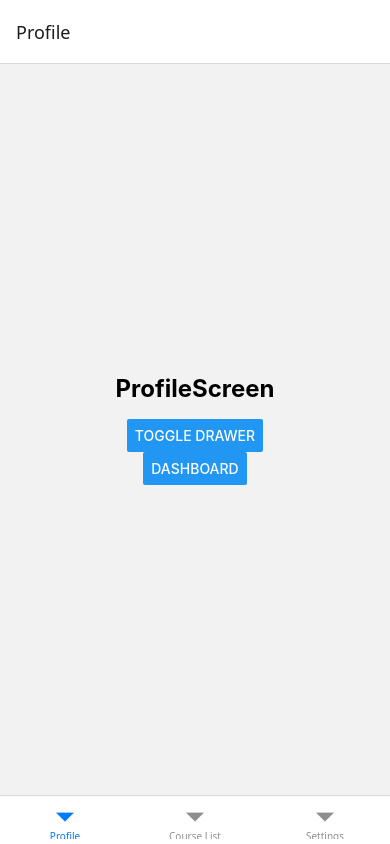
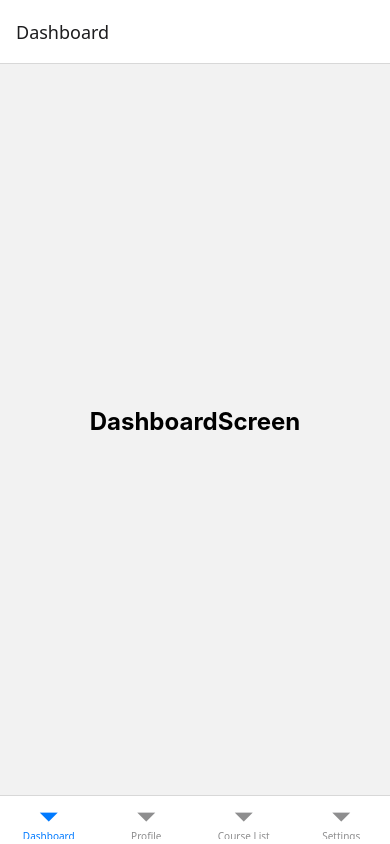
Before and after one commit to saikumar0620/pokemon-build_Native, a React Native app in the folder RNNavigation/: screen / in a window 390 px wide. Built offline with nearby package versions, Linux system fonts and the light colour scheme.

Commit message:
working on the bottom tabs and gettting knowledge on differernce between bottom tabs and navigation toggl drawer

```diff
--- a/RNNavigation/App.js
+++ b/RNNavigation/App.js
@@ -14,7 +14,7 @@ export default function App() {
   return (
     <NavigationContainer>
       <Tab.Navigator>
-        {/* <Tab.Screen name="Dashboard" component={DashBoardScreen} />  */}
+        <Tab.Screen name="Dashboard" component={DashBoardScreen} />
         <Tab.Screen name="Profile" component={ProfileScreen} />
         <Tab.Screen name="Course List" component={CourseListScreen} />
         <Tab.Screen name="Settings" component={SettingsScreen} />
--- a/RNNavigation/screens/CourseListScreen.js
+++ b/RNNavigation/screens/CourseListScreen.js
@@ -4,8 +4,7 @@ const CourseListScreen = ({ navigation }) => {
   return (
     <View style={styles.container}>
       <Text style={styles.text}>CourseListScreen</Text>
-      <Button title="Toggle drawer" onPress={() => navigation.toggleDrawer()} />
-      <Button title="Dashboard" onPress={() => navigation.jumpTo("Dashboard")} />
+
     </View>
   );
 };
--- a/RNNavigation/screens/DashBoardScreen.js
+++ b/RNNavigation/screens/DashBoardScreen.js
@@ -4,8 +4,8 @@ const DashBoardScreen = ({ navigation }) => {
   return (
     <View style={styles.container}>
       <Text style={styles.text}>DashboardScreen</Text>
-      <Button title="Toggle drawer" onPress={() => navigation.toggleDrawer()} />
-      <Button title="Settings" onPress={() => navigation.jumpTo("Settings")} />
+      {/* <Button title="Toggle drawer" onPress={() => navigation.toggleDrawer()} /> */}
+      {/* <Button title="Settings" onPress={() => navigation.jumpTo("Settings")} /> */}
     </View>
   );
 };
--- a/RNNavigation/screens/ProfileScreen.js
+++ b/RNNavigation/screens/ProfileScreen.js
@@ -4,8 +4,7 @@ const ProfileScreen = ({ navigation }) => {
   return (
     <View style={styles.container}>
       <Text style={styles.text}>ProfileScreen</Text>
-      <Button title="Toggle drawer" onPress={() => navigation.toggleDrawer()} />
-      <Button title="Dashboard" onPress={() => navigation.jumpTo("Dashboard")} />
+
     </View>
   );
 };
--- a/RNNavigation/screens/SettingsScreen.js
+++ b/RNNavigation/screens/SettingsScreen.js
@@ -4,8 +4,6 @@ const SettingsScreen = ({ navigation }) => {
   return (
     <View style={styles.container}>
       <Text style={styles.text}>SettingsScreen</Text>
-      <Button title="Toggle drawer" onPress={() => navigation.toggleDrawer()} />
-      <Button title="Dashboard" onPress={() => navigation.jumpTo("Dashboard")} />
     </View>
   );
 };
```
